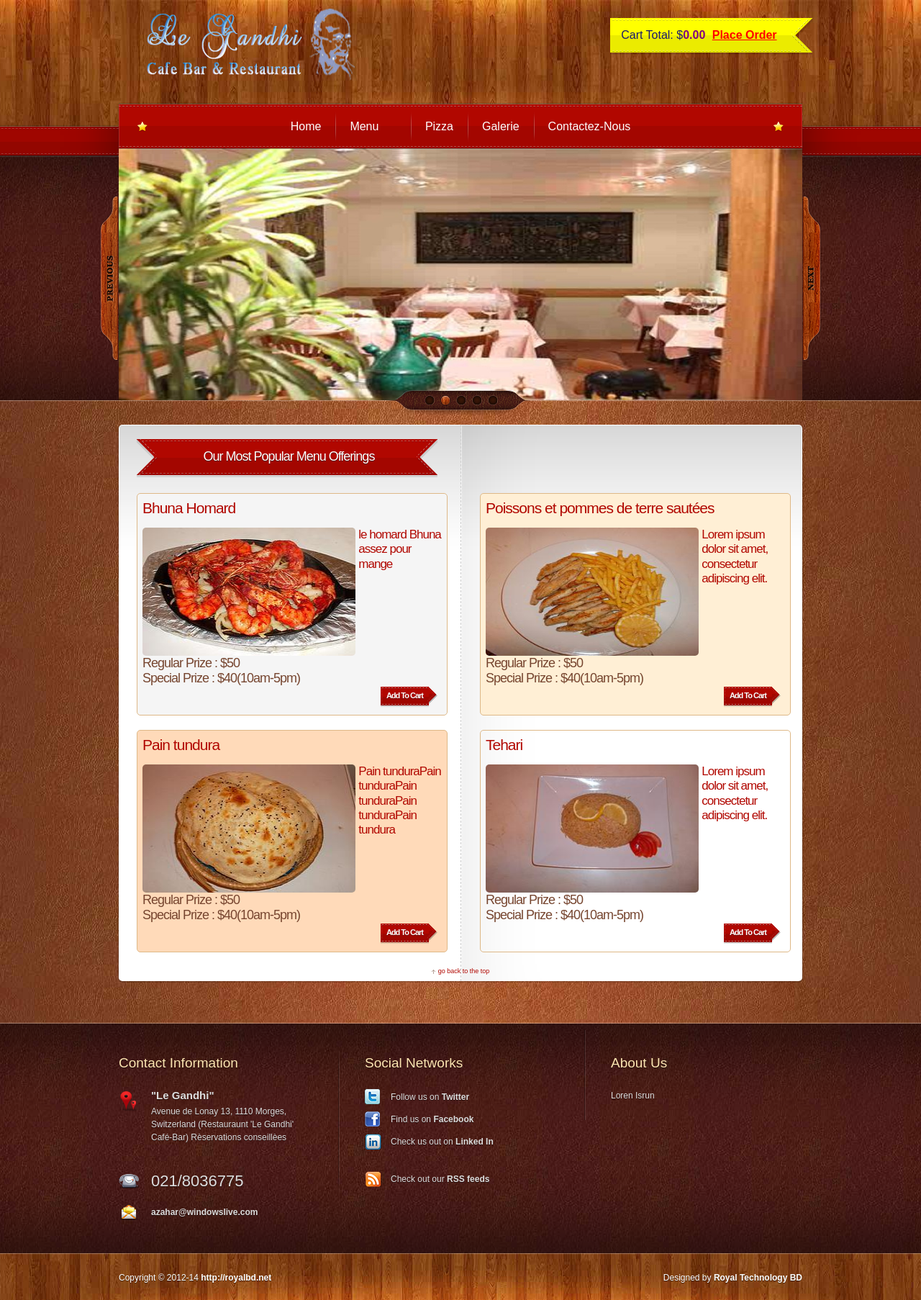
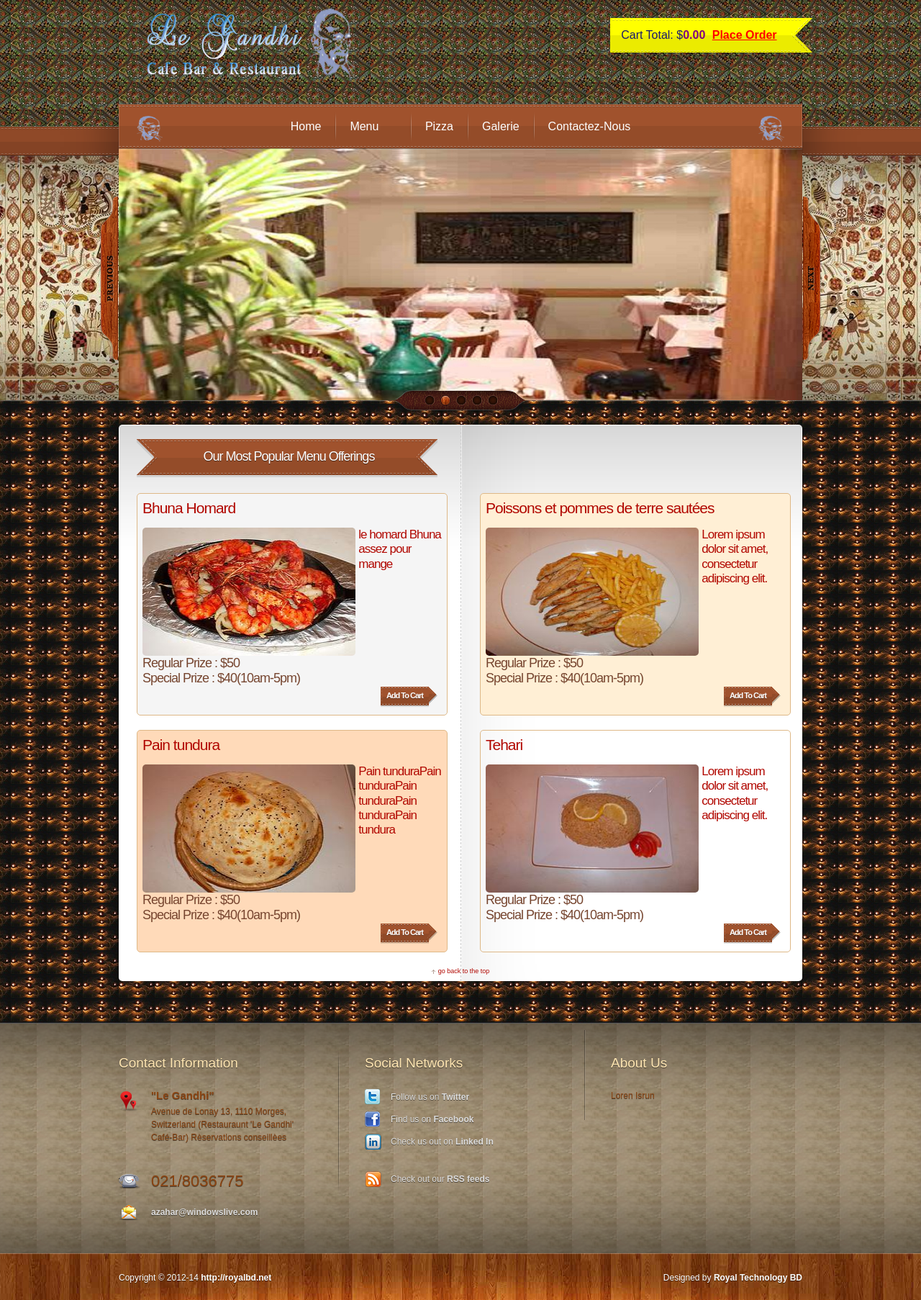
Before and after one commit to royalbd/legandhi, a PHP site: page / in a window 1280 px wide. Shown: the whole page at 72% size. Run offline with PHP 8.4, Linux system fonts and the light colour scheme; some web fonts are replaced.

Commit message:
[Major] : Design changed by Rasel

```diff
--- a/css/custom-colors.css
+++ b/css/custom-colors.css
@@ -1,7 +1,7 @@
 
 /* Main color Scheme */
 .main-menu-custom .wrapper, .main-spacer.ribbon, .more-link, .main-title, .main-title .ribbon .inner, .tabs .tab-navi li.active a, .main-title .ribbon-tail .inner-top, .main-title .ribbon-tail .inner-bottom, .pagination .page-numbers.current {
-	background-color: #b10700;
+	background-color: sienna;
 }
 .main-menu-custom .wrapper, .split-content .content-white.small .widget .title h3, .reservation-navi h4, .photo-gallery-block .page-numbers span, blockquote, .title-red, .events .item h6, .sidebar-content .widget > .title h3, .blog-list-1 .item .comments a, .blog-list-1 .item .section a, .blog-list-1 .item .author a {
 	color: #b10700;
--- a/css/main-stylesheet.css
+++ b/css/main-stylesheet.css
@@ -356,11 +356,11 @@ h4, h5, h6 {
 	content: '';
 	display: block;
 	position: absolute;
-	width: 16px;
-	height: 16px;
+	width: 36px;
+	height: 36px;
 	background: url(../images/icon-star.png)/*tpa=Royal Technology/images/icon-star.png*/;
 	z-index: 102;
-	top: 23px;
+	top: 16px;
 	left: 25px;
 }
 
@@ -670,7 +670,7 @@ h4, h5, h6 {
 	display: block;
 	/*min-height: 352px;*/
 	color: #fff;
-	background: url(../images/footer-background.jpg)/*tpa=Royal Technology/images/footer-background.jpg*/ repeat center top;
+	background: url(../images/slider-background.jpg)/*tpa=Royal Technology/images/footer-background.jpg*/ repeat center top;
 	box-shadow: 0 1px 1px rgba(255,255,255,0.3), inset 0 130px 100px -100px rgba(0,0,0,0.5), inset 0 -130px 100px -100px rgba(0,0,0,0.5);
 	/*min-height: 150px;*/
 }
@@ -2039,7 +2039,7 @@ h4, h5, h6 {
 }
 
 .footer {
-	color: #dddddd;
+	color: saddlebrown;
 	text-shadow: 0 1px 0 rgba(0,0,0,0.5);
 }
 
```
Also changed, not shown: images/bg.png (added), images/footer-background.jpg, images/icon-star...png (added), images/icon-star.png, images/main-body-bg.jpg, images/main-header-wrapper-bg.jpg, images/slider-background.jpg (added).
